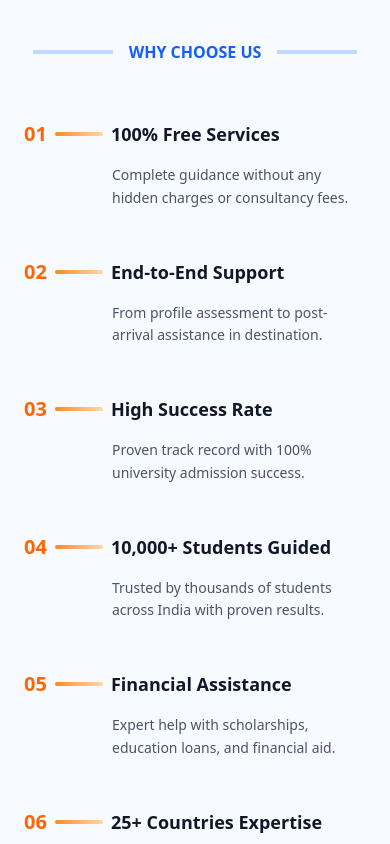
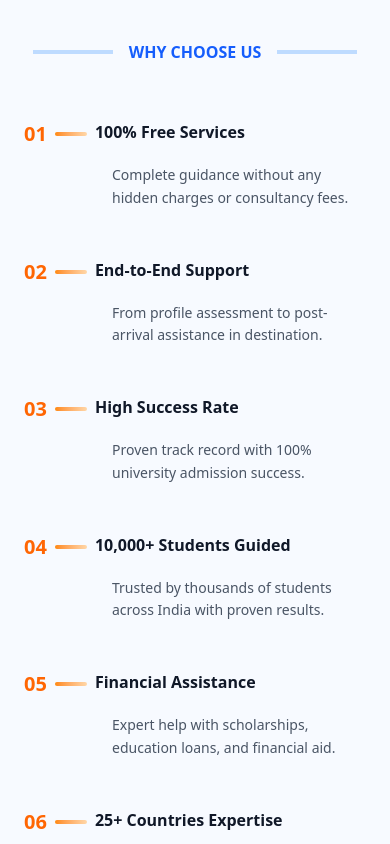
Before and after one commit to sowmyakota-mv/Abroad-Consultancy, a React (Vite) app in the folder abroad-consultancy/: page / in a window 390 px wide. Shown: the part 7220-8064 px from the top of the page. Built offline with nearby package versions, Linux system fonts and the light colour scheme.

Commit message:
changed the whyChooseUs

```diff
--- a/abroad-consultancy/src/components/WhyChooseUsSection.tsx
+++ b/abroad-consultancy/src/components/WhyChooseUsSection.tsx
@@ -78,12 +78,12 @@ const WhyChooseUsSection: React.FC = () => {
 
                 {/* Horizontal Line - Fixed width w-12 */}
                 <div className="flex-shrink-0 mt-3">
-                  <div className="h-1 w-12 bg-gradient-to-r from-orange-400 to-orange-200 rounded-full"></div>
+                  <div className="h-1 w-8 md:w-10 bg-gradient-to-r from-orange-400 to-orange-200 rounded-full"></div>
                 </div>
 
                 {/* Title - Aligned with line with gap-2 */}
                 <div className="flex-shrink-0">
-                  <h3 className="text-lg font-bold text-gray-900 ">
+                  <h3 className="text-med md:text-lg font-bold text-gray-900 ">
                     {reason.title}
                   </h3>
                 </div>
```
